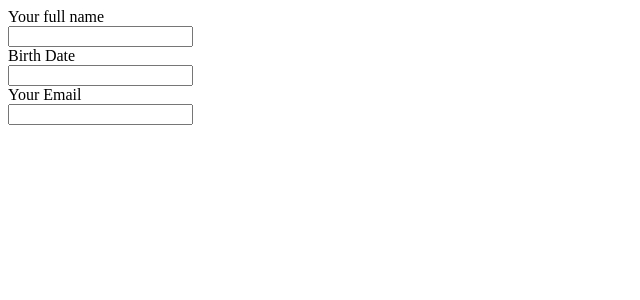
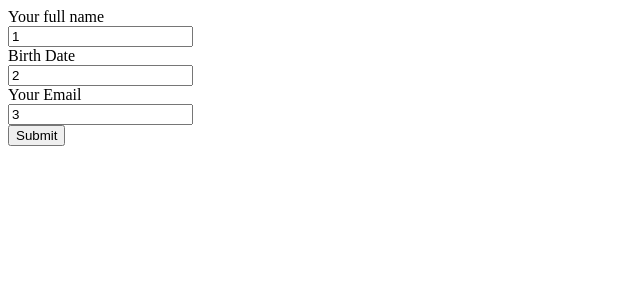
Before and after one commit to luckhoi56/kiosk, an Angular app: page / in a window 1280 px wide. Shown: the top 300 px of the page, without its empty margins (0-640 px from the left). Built offline with nearby package versions, Linux system fonts and the light colour scheme.

Commit message:
temporary work

```diff
--- a/src/app/kiosk/kiosk.component.html
+++ b/src/app/kiosk/kiosk.component.html
@@ -1 +1,9 @@
-<p>kiosk works!</p>
+<form>
+    <div *ngFor="let option of options;let index = index">
+      <label [for]="option.name">
+          {{option.text}}
+        </label><br>
+      <input name=a{{index}} [(ngModel)]="options[index].value" type="text" [id]="option.name" [value]="option.value">
+    </div>
+    <input type="submit">
+  </form>
--- a/src/app/kiosk/kiosk.component.ts
+++ b/src/app/kiosk/kiosk.component.ts
@@ -2,25 +2,21 @@ import { Component, OnInit } from '@angular/core';
 
 @Component({
   selector: 'app-kiosk',
-  template:
-  `
-  <form>
-    <div *ngFor="let option of options">
-      <label for={{option.name}}>{{option.text}}</label><br>
-      <input type="text" id={{option.name}} >
-    </div>
-  </form>
-  `
+  templateUrl: './kiosk.component.html',
+  styleUrls: ['./kiosk.component.css']
 })
 export class KioskComponent  {
+  public fname:string=""
+  public lname:string=""
+  public bday:string=""
   constructor() { }
 
   ngOnInit(): void {
   }
-  options:any=[
-    {name:"fname",text:"Your full name"},
-    {name:"bday",text:"Birth Date"},
-    {name:"email",text:"Your Email"}
+  public options:any=[
+    {name:"fname",text:"Your full name",value:"1"},
+    {name:"bday",text:"Birth Date",value:"2"},
+    {name:"email",text:"Your Email",value:"3"}
   ]
 
 
```
